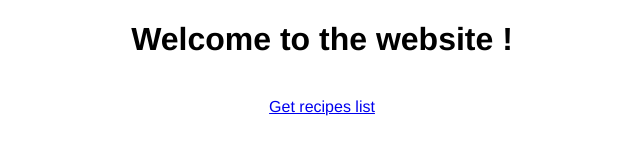
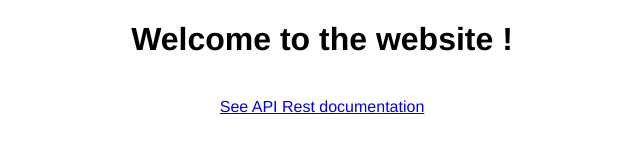
Before and after one commit to alexandre-bousquet/deepfriedrecipes, a website: page src/public/html/index.html in a window 1280 px wide. Shown: the whole page, without its empty margins (318-958 px from the left). Drawn offline with Linux system fonts and the light colour scheme; files that its build step writes are made by us from their sources.

Commit message:
update html

```diff
--- a/src/public/html/index.html
+++ b/src/public/html/index.html
@@ -9,7 +9,7 @@
 <div>
     <h1>Welcome to the website !</h1>
     <br>
-    <a href="./recipes/get">Get recipes list</a>
+    <a href="./doc">See API Rest documentation</a>
 </div>
 </body>
 </html>
```
